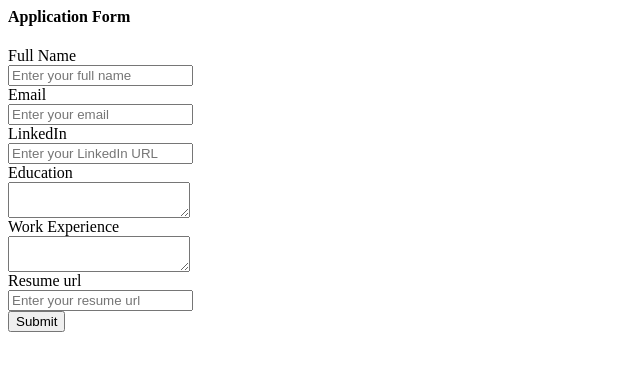
After one commit to birat2024/career-website, a Flask app: template templates/application_form.html in a window 1280 px wide. The commit adds this page. Shown: the top 371 px of the page, without its empty margins (0-640 px from the left). Run offline with Flask 3, Linux system fonts and the light colour scheme; the template is opened without the code that fills it, so the values that code supplies are empty.

Commit message:
store application in database

```diff
--- a/app.py
+++ b/app.py
@@ -1,6 +1,6 @@
 
-from flask import Flask, render_template, jsonify
-from database import load_jobs_from_db, load_job_from_db
+from flask import Flask, render_template, jsonify, request
+from database import add_application_to_db, load_jobs_from_db, load_job_from_db, add_application_to_db
 
 app = Flask(__name__)
 
@@ -21,6 +21,13 @@ def show_job(id):
     else:
         return render_template("jobpage.html", error="Job not found"), 404
 
+@app.route("/job/<id>/apply", methods=['post'])
+def apply_to_job(id):
+    data = request.form
+    job = load_job_from_db(id)
+    add_application_to_db(id, data)
+    return render_template("application_submitted.html", application=data, job=job)
+
 
 
 
--- /dev/null
+++ b/templates/application_form.html
@@ -0,0 +1,34 @@
+<h4>Application Form</h4>
+<form action="/job/{{job['id']}}/apply" method="post">
+  <div class="mb-2">
+  <label>Full Name</label><br>
+  <input type="text" name="full_name" placeholder= "Enter your full name" />
+  </div>
+
+  <div class="mb-2">
+  <label>Email</label><br>
+  <input type="text" name="email" placeholder= "Enter your email" />
+  </div>
+
+  <div class="mb-2">
+  <label>LinkedIn</label><br>
+  <input type="text" name="linkedin_url" placeholder= "Enter your LinkedIn URL" />
+  </div>
+
+  <div class="mb-2">
+  <label>Education</label><br>
+  <textarea name="education"></textarea>
+  </div>
+
+  <div class="mb-2">
+  <label>Work Experience</label><br>
+  <textarea name="work_experience"></textarea>
+  </div>
+
+  <div class="mb-2">
+  <label>Resume url</label><br>
+  <input type="text" name="resume_url" placeholder= "Enter your resume url" />
+   </div>
+
+  <input type="submit">
+  </form>
--- a/templates/jobpage.html
+++ b/templates/jobpage.html
@@ -30,7 +30,7 @@
     <p>{{ job.requirements }}</p>
 
     <!-- Add more details as needed -->
-
+    {%include 'application_form.html'%}
   </div>
 
    {% include 'footer.html' %}
```
Also changed, not shown: database.py (+20 -0 lines), templates/application_submitted.html (added, +36 -0 lines).
